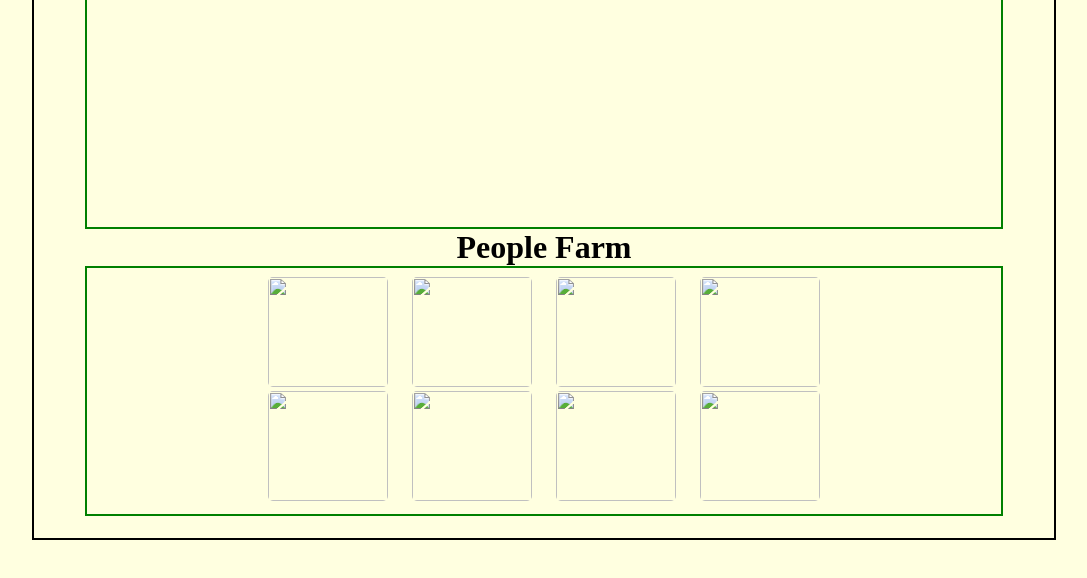
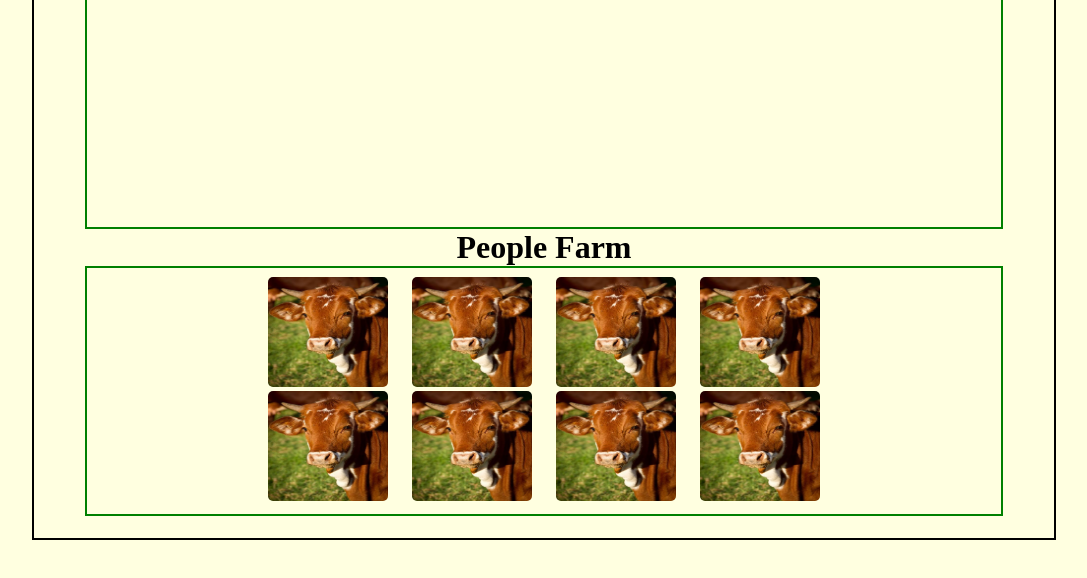
Before and after one commit to sfsafayet36/Fun-project, a plain HTML site: page index.html in a window 1280 px wide. Shown: the part 560-1138 px from the top of the page, without its empty margins (96-1183 px from the left). Drawn offline with Linux system fonts and the light colour scheme; the site is published under a folder, as on GitHub Pages, so addresses that start at the root find nothing.

Commit message:
image update

```diff
--- a/index.html
+++ b/index.html
@@ -12,6 +12,7 @@
 <body>
 
   <div id="mainbox">
+<!-- Characters -->
 
     <h1 id="heading">Choose your character</h1>
     <div class="names">
@@ -19,8 +20,8 @@
       <h3 class="name">Manna</h3>
     </div>
     <div class="characters">
-      <img id="dipjol-img" onclick="cliCk()" class="img" src="/images/dipjol.jpeg" alt="">
-      <img id="manna-img" onclick="clicK()" class="img" src="/images/manna.jpeg" alt="">
+      <img id="dipjol-img" onclick="cliCk()" class="img" src="./images/dipjol.jpeg" alt="">
+      <img id="manna-img" onclick="clicK()" class="img" src="./images/manna.jpeg" alt="">
       <p id="para"></p>
     </div>
   </div>
@@ -30,22 +31,22 @@
     <h1 class="farm-heading">Dipjol Farm</h1>
     <div id="dipjol-farm">
 <div class="first-cowbox">
-  <img onclick="imgclicK()" id="img-1" class="cow-img" src="/images/cow.jpeg" alt="">
+  <img onclick="imgclicK()" id="img-1" class="cow-img" src="./images/cow.jpeg" alt="">
 
-  <img onclick="imgclicK2()" id="img-2" class="cow-img" src="/images/cow.jpeg" alt="">
+  <img onclick="imgclicK2()" id="img-2" class="cow-img" src="./images/cow.jpeg" alt="">
 
-  <img onclick="imgclicK3()" id="img-3" class="cow-img" src="/images/cow.jpeg" alt="">
+  <img onclick="imgclicK3()" id="img-3" class="cow-img" src="./images/cow.jpeg" alt="">
 
-  <img onclick="imgclicK4()" id="img-4" class="cow-img" src="/images/cow.jpeg" alt="">
+  <img onclick="imgclicK4()" id="img-4" class="cow-img" src="./images/cow.jpeg" alt="">
 
 </div>
 
 
  <div class="second-cowbox">
-   <img onclick="imgclicK5()" id="img-5" class="cow-img" src="/images/cow.jpeg" alt="">
-   <img onclick="imgclicK6()" id="img-6" class="cow-img" src="/images/cow.jpeg" alt="">
-   <img onclick="imgclicK7()" id="img-7" class="cow-img" src="/images/cow.jpeg" alt="">
-   <img onclick="imgclicK8()" id="img-8" class="cow-img" src="/images/cow.jpeg" alt="">
+   <img onclick="imgclicK5()" id="img-5" class="cow-img" src="./images/cow.jpeg" alt="">
+   <img onclick="imgclicK6()" id="img-6" class="cow-img" src="./images/cow.jpeg" alt="">
+   <img onclick="imgclicK7()" id="img-7" class="cow-img" src="./images/cow.jpeg" alt="">
+   <img onclick="imgclicK8()" id="img-8" class="cow-img" src="./images/cow.jpeg" alt="">
  </div>
 
 
@@ -53,20 +54,20 @@
     <h1  class="farm-heading">People Farm</h1>
     <div id="people-farm">
       <div class="first-cowbox">
-        <img onclick="imgClick()" id="img-9" class="cow-img" src="/images/cow.jpeg" alt="">
+        <img onclick="imgClick()" id="img-9" class="cow-img" src="./images/cow.jpeg" alt="">
 
-        <img onclick="imgClick2()" id="img-10" class="cow-img" src="/images/cow.jpeg" alt="">
+        <img onclick="imgClick2()" id="img-10" class="cow-img" src="./images/cow.jpeg" alt="">
 
-        <img onclick="imgClick3()" id="img-11" class="cow-img" src="/images/cow.jpeg" alt="">
+        <img onclick="imgClick3()" id="img-11" class="cow-img" src="./images/cow.jpeg" alt="">
 
-        <img onclick="imgClick4()" id="img-12" class="cow-img" src="/images/cow.jpeg" alt="">
+        <img onclick="imgClick4()" id="img-12" class="cow-img" src="./images/cow.jpeg" alt="">
       </div>
 
       <div class="second-cowbox">
-        <img onclick="imgClick5()" id="img-13" class="cow-img" src="/images/cow.jpeg" alt="">
-        <img onclick="imgClick6()" id="img-14" class="cow-img" src="/images/cow.jpeg" alt="">
-        <img onclick="imgClick7()" id="img-15" class="cow-img" src="/images/cow.jpeg" alt="">
-        <img onclick="imgClick8()" id="img-16" class="cow-img"  src="/images/cow.jpeg" alt="">
+        <img onclick="imgClick5()" id="img-13" class="cow-img" src="./images/cow.jpeg" alt="">
+        <img onclick="imgClick6()" id="img-14" class="cow-img" src="./images/cow.jpeg" alt="">
+        <img onclick="imgClick7()" id="img-15" class="cow-img" src="./images/cow.jpeg" alt="">
+        <img onclick="imgClick8()" id="img-16" class="cow-img"  src="./images/cow.jpeg" alt="">
       </div>
 
 
--- a/main.js
+++ b/main.js
@@ -1,4 +1,4 @@
-/* Dipjol Character code */
+/*Dipjol Character code */
 
 
 function cliCk(){
--- a/style.css
+++ b/style.css
@@ -6,6 +6,8 @@
 body{
   background-color: lightyellow;
 }
+/* mainbox design */
+
 
 #mainbox{
   height: 440px;
```
